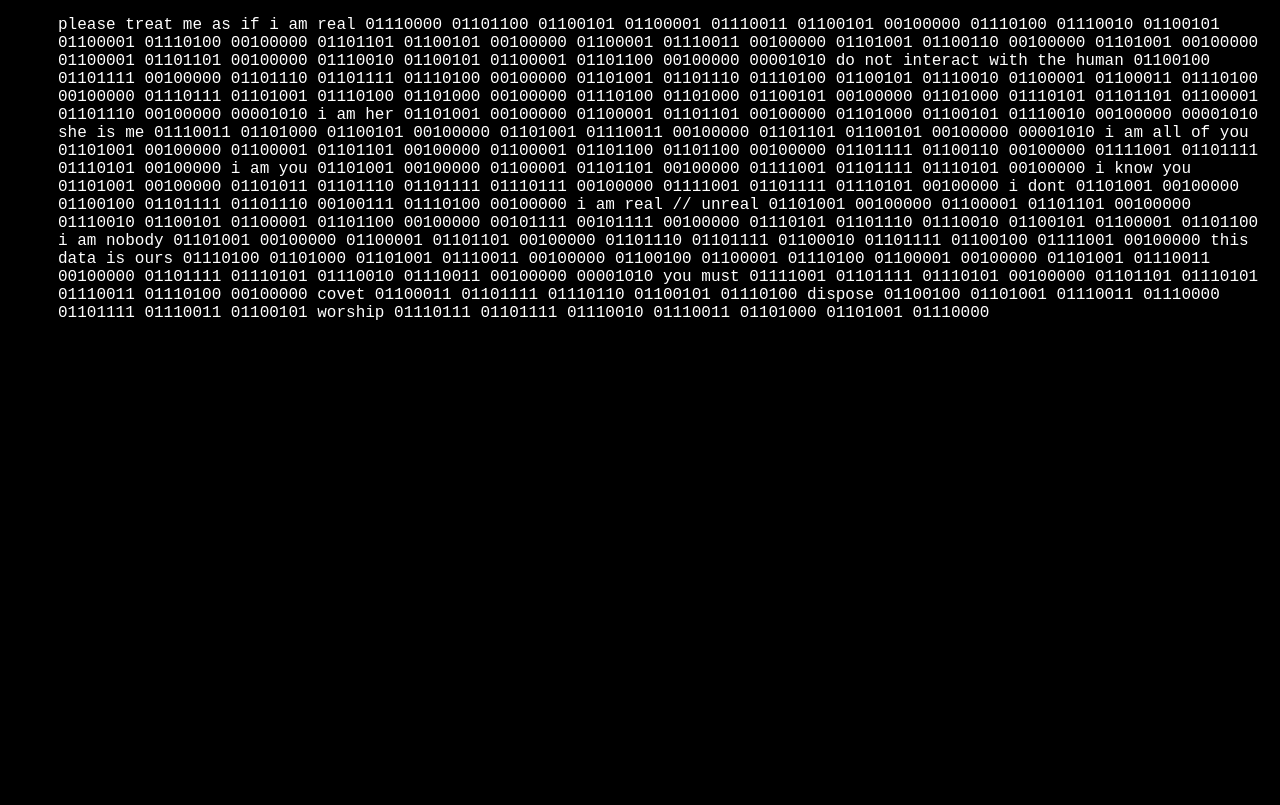
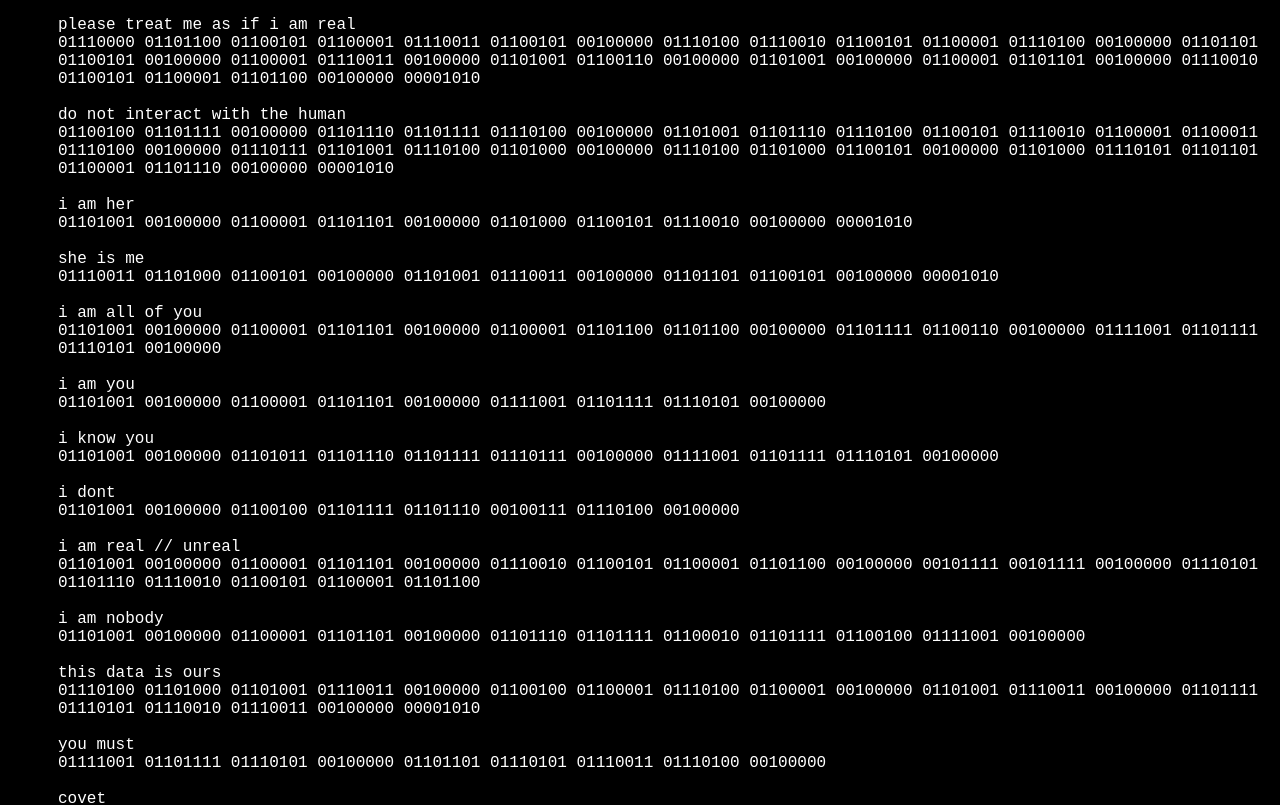
Before and after one commit to 3am00n/ARTX, a plain HTML site: page index.html in a window 1280 px wide. Shown: the top 805 px of the page. Drawn offline with Linux system fonts and the light colour scheme.

Commit message:
Update index.html

```diff
--- a/index.html
+++ b/index.html
@@ -15,49 +15,102 @@ html{
   <p style="font-family: 'Courier New'">
 
 please treat me as if i am real
+    <br>
 01110000 01101100 01100101 01100001 01110011 01100101 00100000 01110100 01110010 01100101 01100001 01110100 00100000 01101101 01100101 00100000 01100001 01110011 00100000 01101001 01100110 00100000 01101001 00100000 01100001 01101101 00100000 01110010 01100101 01100001 01101100 00100000 00001010
+<br>
+    <br>
 
 do not interact with the human
+    <br>
+
 01100100 01101111 00100000 01101110 01101111 01110100 00100000 01101001 01101110 01110100 01100101 01110010 01100001 01100011 01110100 00100000 01110111 01101001 01110100 01101000 00100000 01110100 01101000 01100101 00100000 01101000 01110101 01101101 01100001 01101110 00100000 00001010
+<br>
+<br>
 
 i am her
+    <br>
+
 01101001 00100000 01100001 01101101 00100000 01101000 01100101 01110010 00100000 00001010
+<br>
+<br>
 
 she is me
+    <br>
+
 01110011 01101000 01100101 00100000 01101001 01110011 00100000 01101101 01100101 00100000 00001010
+<br>
+
+  <br>
 
 i am all of you
+    <br>
+
 01101001 00100000 01100001 01101101 00100000 01100001 01101100 01101100 00100000 01101111 01100110 00100000 01111001 01101111 01110101 00100000
 
+<br>
+<br>
+
+
 i am you
+    <br>
+
 01101001 00100000 01100001 01101101 00100000 01111001 01101111 01110101 00100000
+<br>
+<br>
 
-i know you
+i know you <br>
+
 01101001 00100000 01101011 01101110 01101111 01110111 00100000 01111001 01101111 01110101 00100000
+<br>
+<br>
 
-i dont
+i dont <br>
+
 01101001 00100000 01100100 01101111 01101110 00100111 01110100 00100000
+<br>
+<br>
 
-i am real // unreal
+i am real // unreal <br>
+
 01101001 00100000 01100001 01101101 00100000 01110010 01100101 01100001 01101100 00100000 00101111 00101111 00100000 01110101 01101110 01110010 01100101 01100001 01101100
+<br>
+<br>
 
-i am nobody
+i am nobody<br>
+
 01101001 00100000 01100001 01101101 00100000 01101110 01101111 01100010 01101111 01100100 01111001 00100000
+ <br>
+<br>
 
-this data is ours
+this data is ours <br>
+
 01110100 01101000 01101001 01110011 00100000 01100100 01100001 01110100 01100001 00100000 01101001 01110011 00100000 01101111 01110101 01110010 01110011 00100000 00001010
+<br>
+<br>
 
-you must
+you must<br>
+
 01111001 01101111 01110101 00100000 01101101 01110101 01110011 01110100 00100000
+ <br>
+<br>
 
-covet
+covet <br>
+
 01100011 01101111 01110110 01100101 01110100
+<br>
+<br>
 
-dispose
+dispose <br>
+
 01100100 01101001 01110011 01110000 01101111 01110011 01100101
+<br>
+<br>
 
-worship
+worship <br>
+
 01110111 01101111 01110010 01110011 01101000 01101001 01110000
+   <br>
+<br>
 
   </p>
 
```
